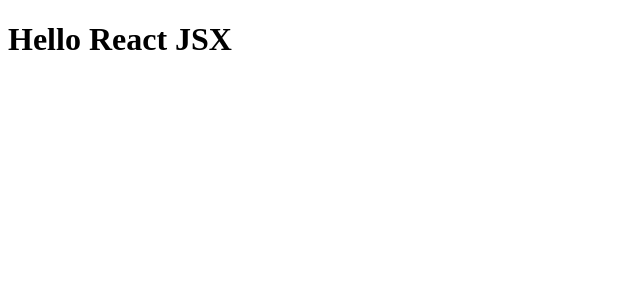
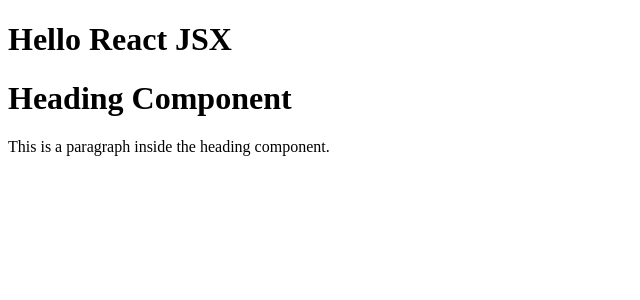
Before and after one commit to shivani1609/react-app, a React (Vite) app: page / in a window 1280 px wide. Shown: the top 300 px of the page, without its empty margins (0-640 px from the left). Built offline with nearby package versions, Linux system fonts and the light colour scheme.

Commit message:
functional component & component composition

```diff
--- a/App.js
+++ b/App.js
@@ -2,7 +2,23 @@
 import ReactDOM from "react-dom/client";
 
 // JSX => Babel Transpiler => React.createElement() => React Element- JS Object => React DOM; HTMLRenderer => HTML Element => Browser DOM
-const jsxHeading = <h1 id="title">Hello React JSX</h1>;
+// React Element is a JS Object which is used to create HTML Element in the Browser DOM using ReactDOM.render() method.
+const Title = () => (
+    <h1 id="title" className="heading">
+        Hello React JSX
+    </h1>
+);
+
+// React Functional Component is a JS Function which returns React Element(JS Object) and it is used to create HTML Element in the Browser DOM using ReactDOM.render() method.
+const HeadingComponent = () => (
+    <div>
+         {/* Component Composition - A component can be used inside another component. */}
+        <Title />
+        <h1>Heading Component</h1>
+        <p>This is a paragraph inside the heading component.</p>
+    </div>
+);
+
 
 const root = ReactDOM.createRoot(document.getElementById("root"));
-root.render(jsxHeading);
+root.render(<HeadingComponent />);
```
